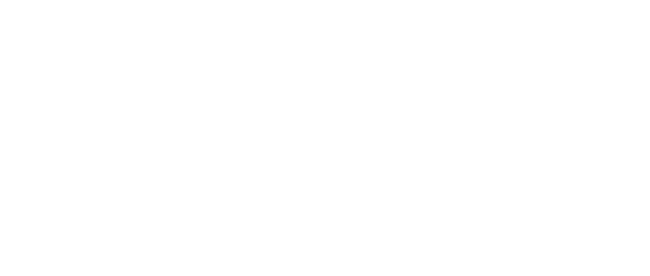
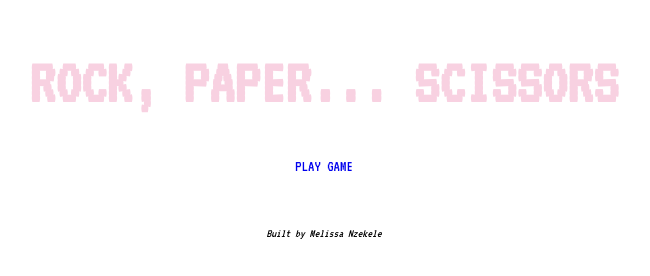
Before and after one commit to Meli-Nzekele/TOP-Rock-Paper-Scissors, a plain HTML site: page index.html in a window 1280 px wide. Shown: the whole page, without its empty margins (316-966 px from the left). Drawn offline with Linux system fonts and the light colour scheme.

Commit message:
Change function of index.html

```diff
--- a/index.html
+++ b/index.html
@@ -5,12 +5,19 @@
     <meta charset="UTF-8">
     <meta http-equiv="X-UA-Compatible" content="IE=edge">
     <meta name="viewport" content="width=device-width, initial-scale=1.0">
-    <script src="/script.js"></script>
+    <link rel="stylesheet" href="style.css">
     <title>The Odin Project - Rock Paper Scissors</title>
 </head>
 
 <body>
+    <div class="container">
+        <h1>ROCK, PAPER... SCISSORS</h1>
 
+        <div class="play-game">
+            <a href="/game.html">PLAY GAME</a>
+        </div>
+        <footer><a href="#">Built by Melissa Nzekele</a></footer>
+    </div>
 </body>
 
 </html>
```
